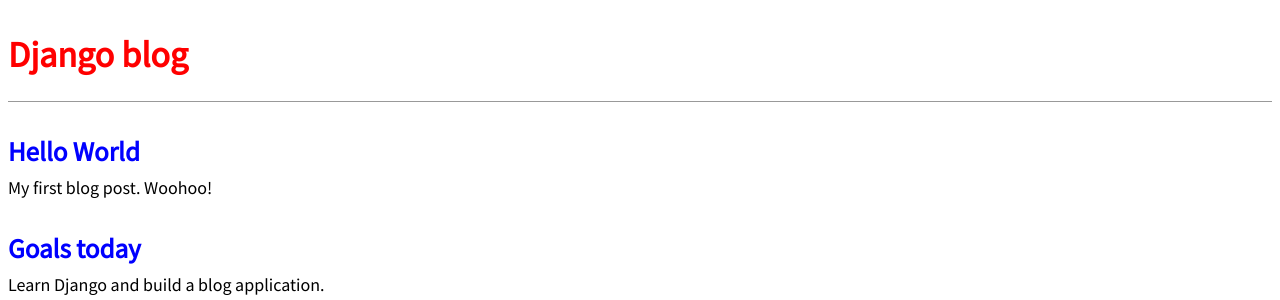
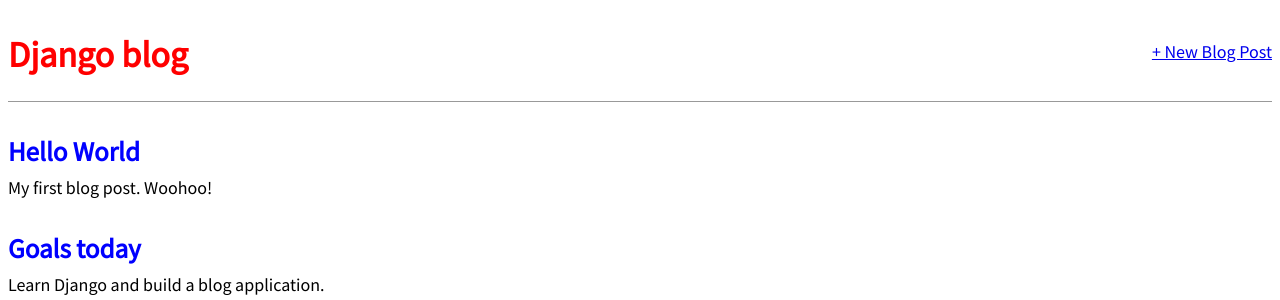
Before and after one commit to jacobbexten/blog, a Django app: page / in a window 1280 px wide. Shown: the top 300 px of the page. Run offline with Django 3.2, Linux system fonts and the light colour scheme; data comes from the database, SQL or seed files in the repository.

Commit message:
BlogApp2 initial

```diff
--- a/blog/urls.py
+++ b/blog/urls.py
@@ -1,10 +1,12 @@
 from django.urls import path
 
-from .views import BlogListView, BlogDetailView
+from .views import BlogListView, BlogDetailView, BlogCreateView
 
 
 
 urlpatterns = [
+
+    path('post/new/', BlogCreateView.as_view(), name='post_new'),
 
     path('post/<int:pk>/', BlogDetailView.as_view(), name='post_detail'),
 
--- a/blog/views.py
+++ b/blog/views.py
@@ -3,6 +3,8 @@
 # Create your views here.
 
 from django.views.generic import ListView, DetailView
+
+from django.views.generic.edit import CreateView
 
 
 from .models import Post
@@ -21,3 +23,12 @@
     model = Post
 
     template_name = 'post_detail.html'
+
+
+class BlogCreateView(CreateView):
+
+    model = Post
+
+    template_name = 'post_new.html'
+
+    fields = ['title', 'author', 'body']
--- a/templates/base.html
+++ b/templates/base.html
@@ -16,9 +16,21 @@
 
     <body>
 
+        <div>
+
             <header>
 
+                <div class="nav-left">
+
                     <h1><a href="{% url 'home' %}">Django blog</a></h1>
+
+                </div>
+
+                <div class="nav-right">
+
+                    <a href="{% url 'post_new' %}">+ New Blog Post</a>
+
+                </div>
 
             </header>
 
```
Lines whose indentation alone changed are shown as unchanged.
